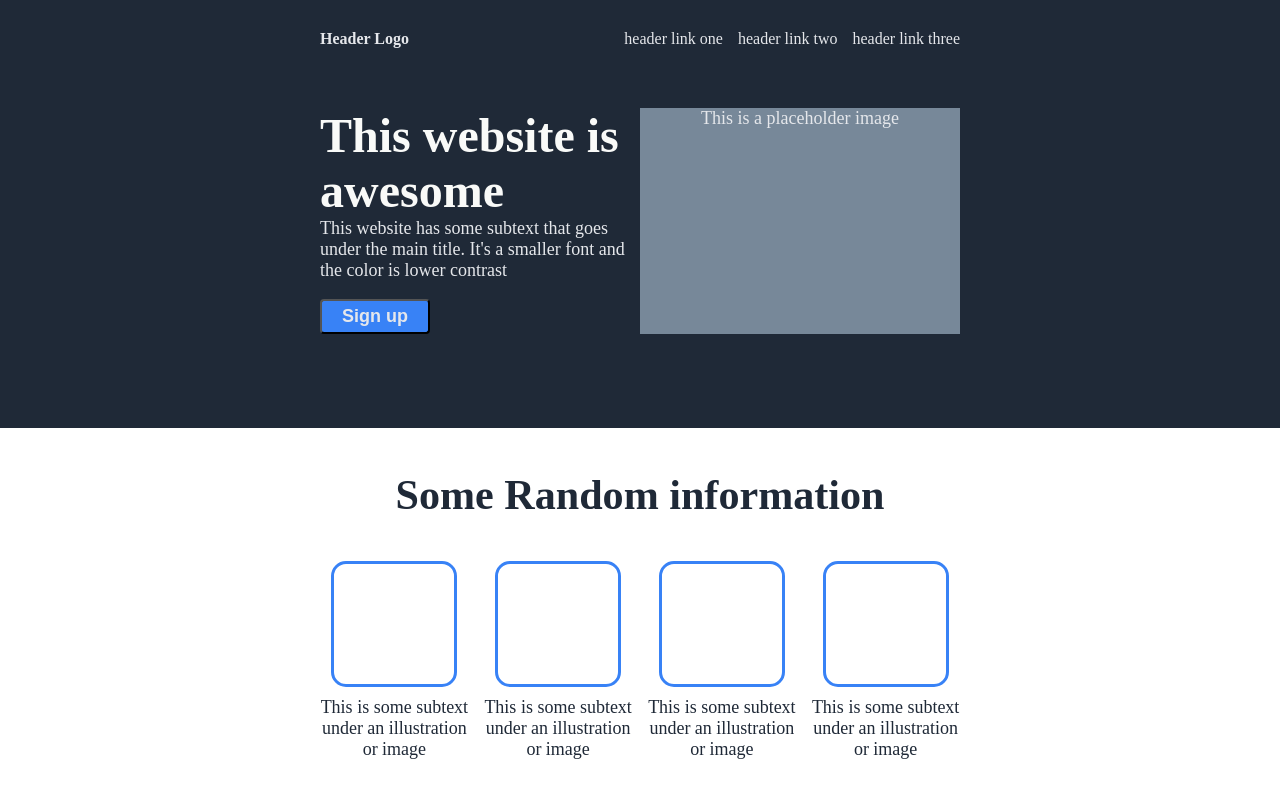
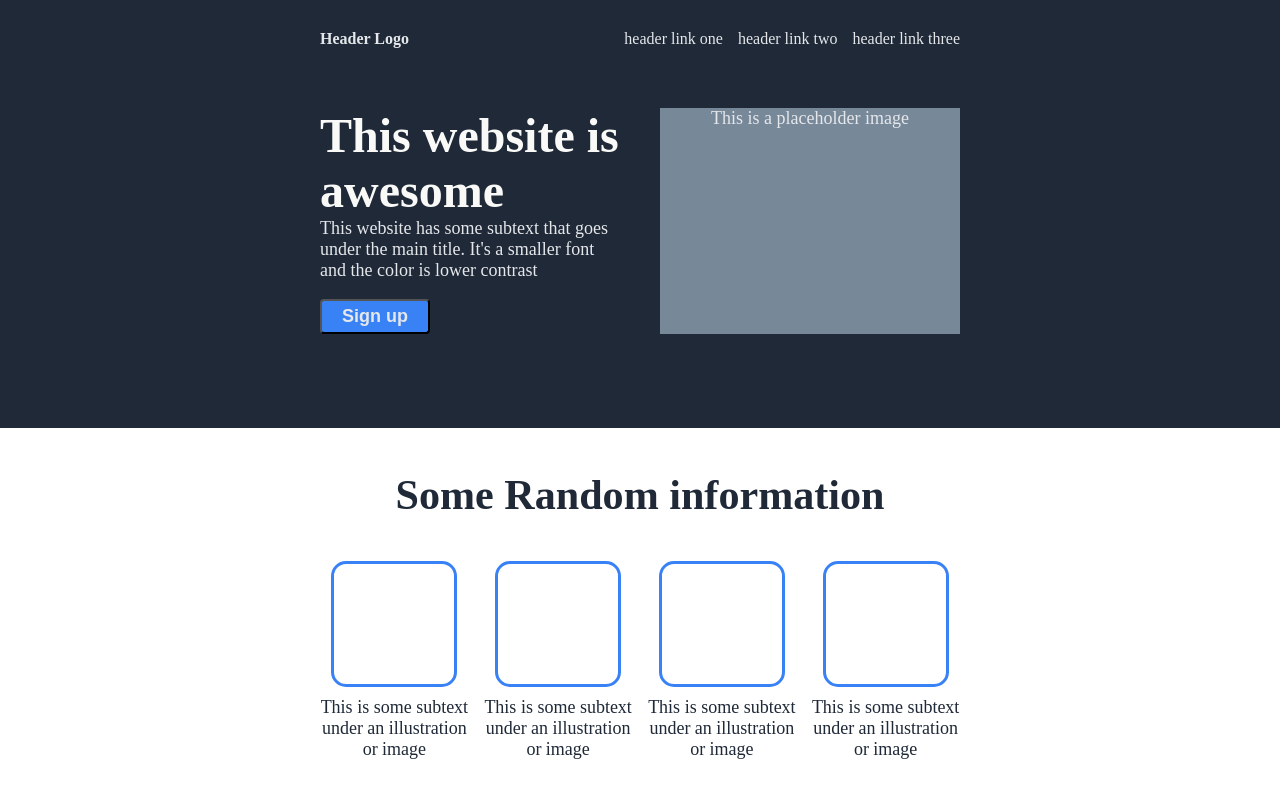
Before and after one commit to TREBORDX/Landing_page, a plain HTML site: page index.html in a window 1280 px wide. Shown: the top 800 px of the page. Drawn offline with Linux system fonts and the light colour scheme.

Commit message:
Fixed styling

```diff
--- a/styles.css
+++ b/styles.css
@@ -5,42 +5,58 @@ body {
     margin: 0;
 
 }
+
 .hero {
     padding-left: 25%;
     padding-right: 25%;
     padding-bottom: 5%;
 }
-ul, h4 {
+
+ul,
+h4 {
     display: flex;
     list-style-type: none;
     margin: 0;
     padding: 0;
     gap: 15px;
 }
+
 h2 {
     font-size: 48px;
     font-weight: bolder;
     color: #F9FAF8;
     margin: 0%;
 }
-.hero, .footer {
+
+.hero,
+.footer {
     background-color: #1f2937;
     color: #E5E7Eb;
 }
 
-.herotop, .herobot {
+.herotop,
+.herobot {
     display: flex;
     justify-content: space-between;
     padding-top: 30px;
     padding-bottom: 30px;
 }
 
-.botleft, .botright {
+.botleft,
+.botright {
     display: flex;
     flex-direction: column;
     flex: 1;
     font-size: 18px;
     color: #E5E7Eb;
+}
+
+.botleft {
+    padding-right: 20px;
+}
+
+.botright {
+    padding-left: 20px;
 }
 
 .bodyimage {
@@ -49,7 +65,8 @@ h2 {
     text-align: center;
 }
 
-.botleft button, p {
+.botleft button,
+p {
     align-self: flex-start;
     margin-top: 0%;
 }
@@ -75,6 +92,7 @@ button {
     padding-right: 25%;
     padding-bottom: 5%;
 }
+
 .cards {
     display: flex;
     text-align: center;
@@ -83,6 +101,7 @@ button {
     gap: 15px;
 
 }
+
 .illustration {
     height: 15vh;
     width: 15vh;
```
Also changed, not shown: index.html (line endings or trailing spaces).
